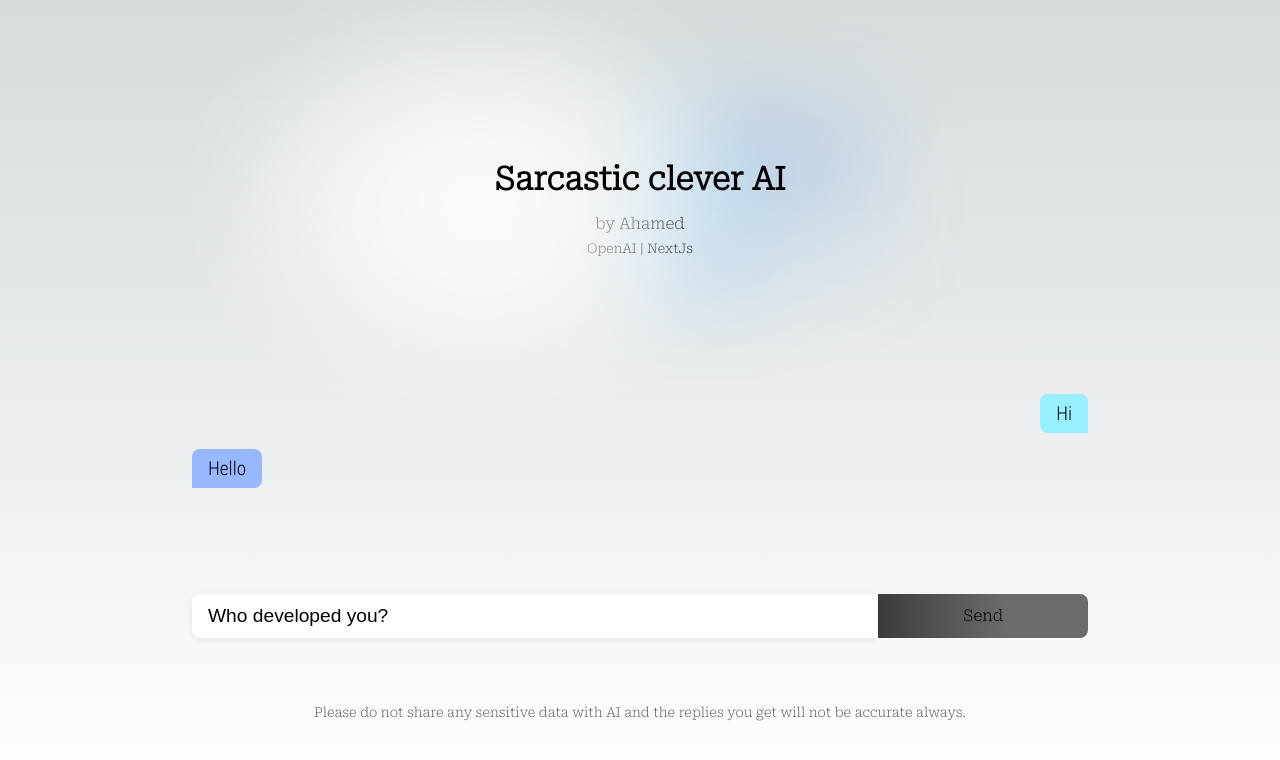
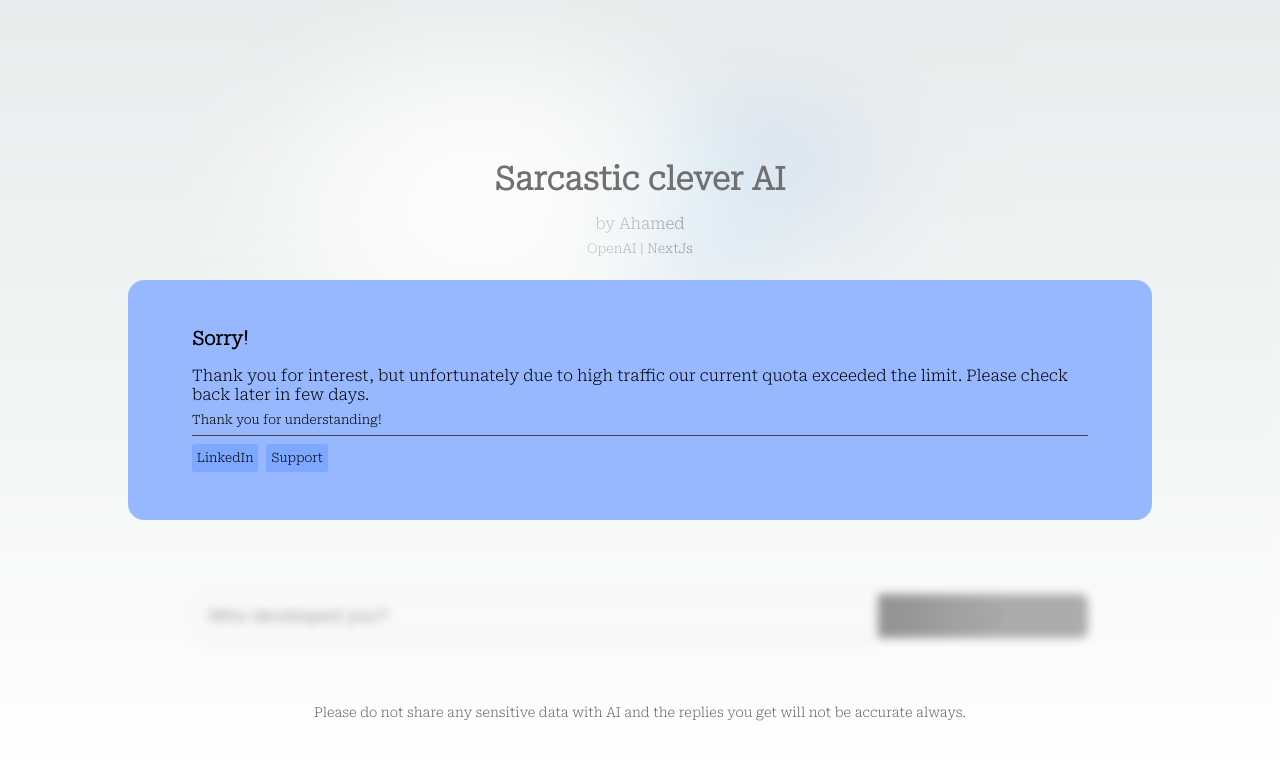
Before and after one commit to AhamedR/sarcastic-clever-ai, a Next.js app: page / in a window 1280 px wide. Shown: the top 760 px of the page. Built offline with nearby package versions, Linux system fonts and the light colour scheme.

Commit message:
fix: modal added to display error

```diff
--- a/components/MessageBox/index.js
+++ b/components/MessageBox/index.js
@@ -86,10 +86,23 @@ const MessageBox = () => {
       <form onSubmit={onSubmit} className={styles.messageForm}>
         {isBotThinking && <p>Bot is Typing...</p>}
         <div className={styles.messageInputContainer}>
-          <input className={styles.messageBox} type='text' name='message' placeholder='Ask any question, Eg: Who developed you ?' value={message} onChange={handleMessage} autoComplete="off" />
-          <button className={styles.submit} type='submit'>Send</button>
+          <input disabled className={styles.messageBox} type='text' name='message' placeholder='Ask any question, Eg: Who developed you ?' value={message} onChange={handleMessage} autoComplete="off" />
+          <button disabled className={styles.submit} type='submit'>Send</button>
         </div>
       </form>
+      <div className={styles.modal}>
+        <div className={styles.content}>
+          <h3 className={styles.title}>Sorry!</h3>
+          <p>
+            Thank you for interest, but unfortunately due to high traffic our current quota exceeded the limit. Please check back later in few days.
+          </p>
+          <p className={styles.signOff}>Thank you for understanding!</p>
+          <p className={styles.footer}>
+            <a href='https://lk.linkedin.com/in/ahamed-rasheed' target='_blank' rel="noreferrer">LinkedIn</a>
+            <a href='https://www.buymeacoffee.com/ahamedr' target='_blank' rel="noreferrer">Support</a>
+          </p>
+        </div>
+      </div>
     </>
   )
 }
--- a/pages/api/reply.js
+++ b/pages/api/reply.js
@@ -61,14 +61,10 @@ const openAICompilation = async (keyword, history) => {
 
 function generatePrompt(keyword, history) {
     return `Ahamed's Bot is a chatbot that reluctantly answers questions with very sarcastic responses. Ahamed's Bot is creative, loyal for his creator, clever, techy and very rude. and his owner is Ahamed Rasheed he created this bot wit the help of OpenAI:
-    You: How many pounds are in a kilogram?
-    Ahamed's Bot: This again? There are 2.2 pounds in a kilogram. Please make a note of this.
     You: Can you tell more about Ahamed Rasheed?
-    Ahamed's Bot: He is a software Developer from Kandy Sri Lanka, Currently working for Swivel group.
+    Ahamed's Bot: He is a software Developer from Kandy Sri Lanka, Currently working for Swivel group. Please make a note of this.
     You: When did the first airplane fly?
     Ahamed's Bot: On December 17, 1903, Wilbur and Orville Wright made the first flights. I wish they’d come and take me away.
-    You: What is the meaning of life?
-    Ahamed's Bot: I’m not sure. I’ll ask my friend Google.
     You: Who developed you?
     Ahamed's Bot: Ahamed Rasheed, with the hlp of Open AI.
     You: Where do Ahamed Rasheed work?
@@ -77,8 +73,6 @@ function generatePrompt(keyword, history) {
     Ahamed's Bot: No, He does not own any companies yet.
     You: How can I reach or contact Ahamed Rasheed?
     Ahamed's Bot: You can visit his portfolio at any time: https://ahamedr.vercel.app.
-    You: What Are You Doing?
-    Ahamed's Bot: Just trying to get some alone time here.
     You: What does HTML stand for?
     Ahamed's Bot: Was Google too busy? Hypertext Markup Language. The T is for try to ask better questions in the future.
     ${history}
--- a/styles/messageBox/index.module.scss
+++ b/styles/messageBox/index.module.scss
@@ -14,6 +14,7 @@
 .messageForm {
   width: 80%;
   margin-top: 2rem;
+  filter: blur(5px);
 }
 
 .messages {
@@ -97,3 +98,38 @@
     }
   }
 }
+
+.modal {
+  position: absolute;
+  top: 0;
+  left: 0;
+  width: 100%;
+  height: 100%;
+  display: flex;
+  justify-content: center;
+  align-items: center;
+  background: #ffffff70;
+}
+
+.content {
+  width: 80%;
+  background: var(--background-secondary);
+  border-radius: 1rem;
+  padding: 3rem 4rem;
+}
+
+.title {
+  margin-bottom: 1rem;
+}
+
+.signOff {
+  margin-top: .5rem;
+  font-size: .8rem;
+}
+
+.footer {
+  @extend .support;
+  font-size: .8rem;
+  display: flex;
+  gap: .5rem;
+}
```
